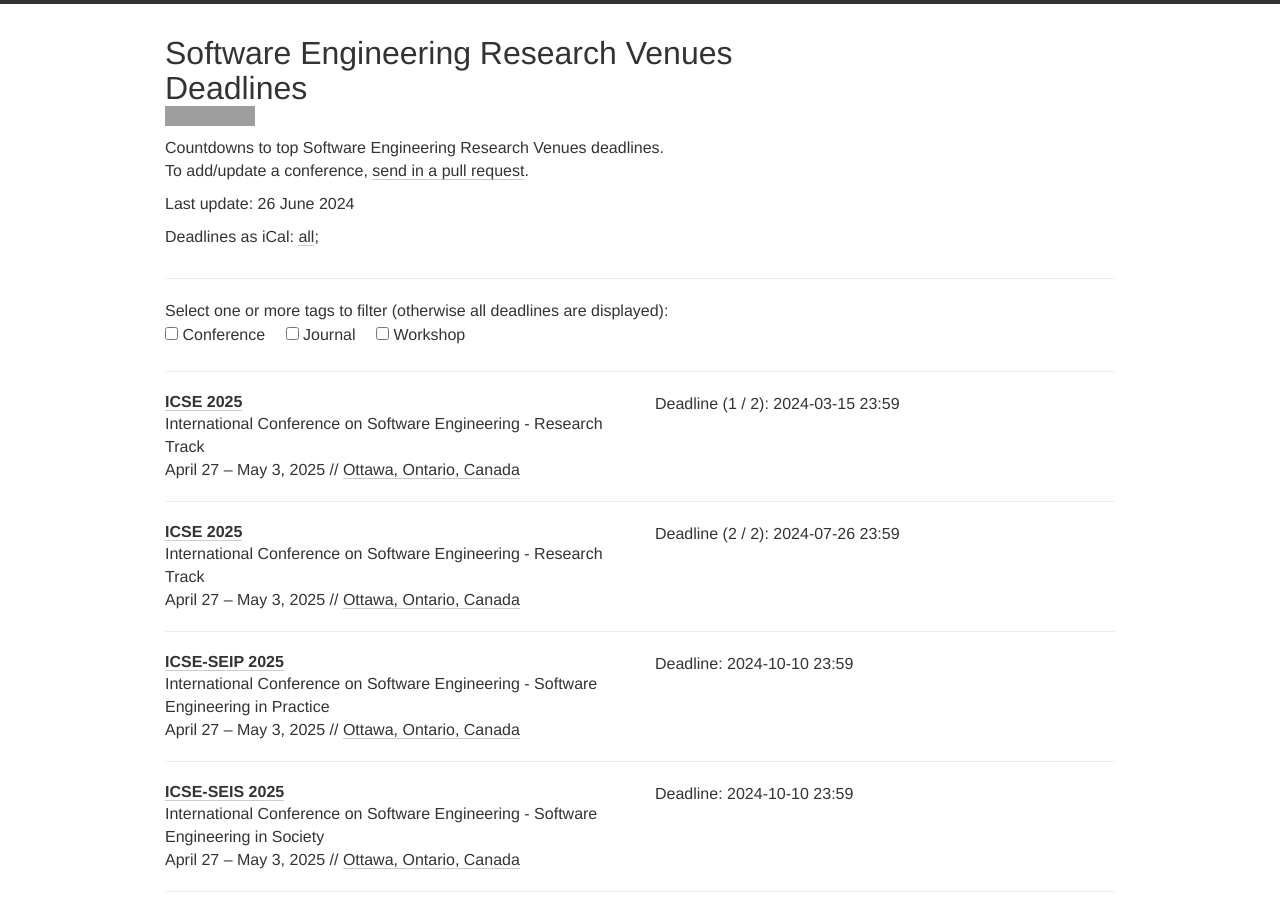
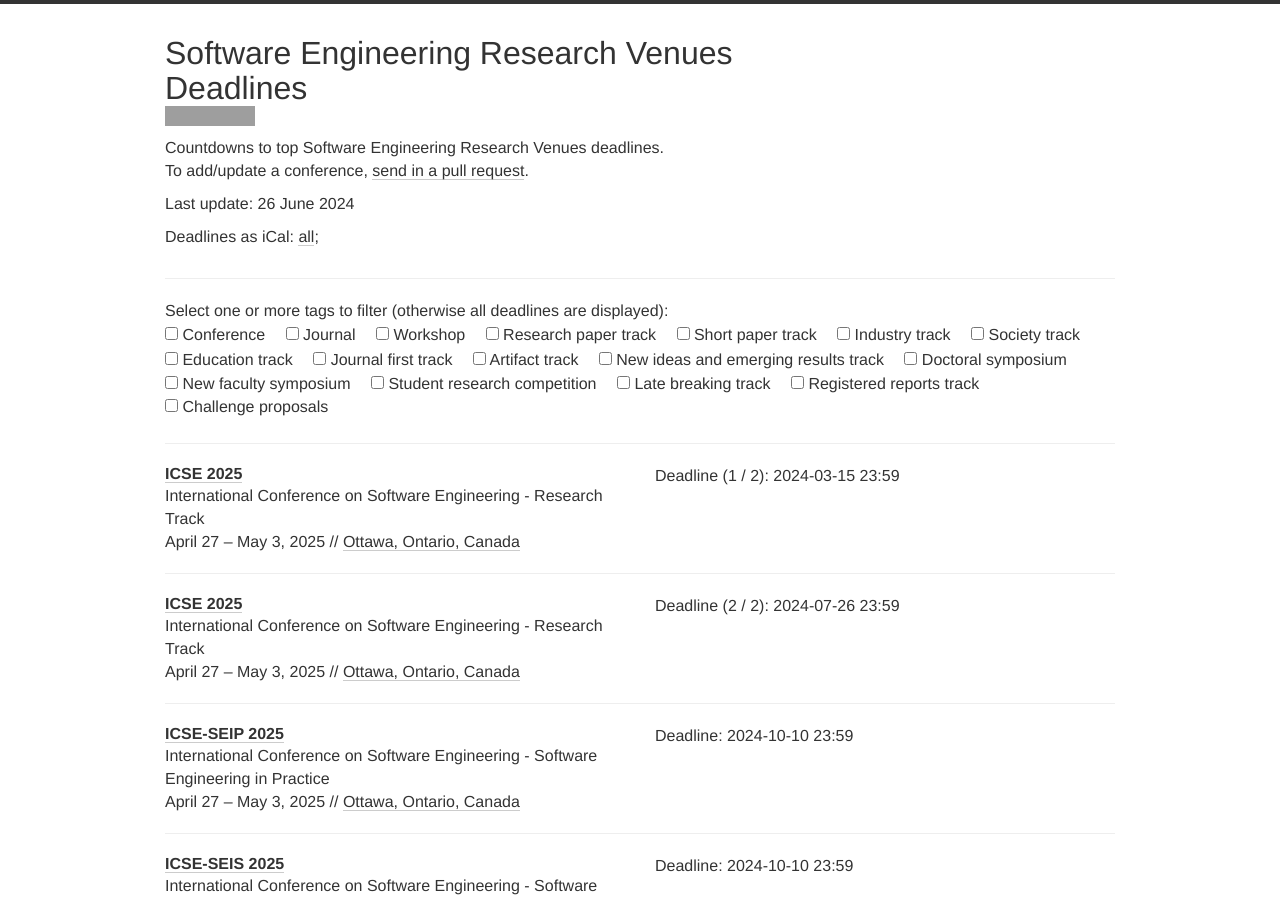
Before and after one commit to se-deadlines/se-deadlines.github.io, a Jekyll site: the page built from index.html, in a window 1280 px wide and 900 px high. Built offline with Jekyll 4.4.1, drawn with Linux system fonts in a browser that asks for light colours; nearby versions of some CDN libraries; grey boxes are pictures that could not be loaded.

Commit message:
Added explanation and new track tags

```diff
--- a/_data/types.yml
+++ b/_data/types.yml
@@ -1,7 +1,55 @@
 ---
+#Venue type
 - name: Conference
   tag: CO
+  type: venue
 - name: Journal
   tag: JO
+  type: venue
 - name: Workshop
   tag: WO
+  type: venue
+
+#Track types
+- name: Research paper track
+  tag: RPT
+  type: track
+- name: Short paper track
+  tag: SPT
+  type: track
+- name: Industry track
+  tag: INT
+  type: track
+- name: Society track
+  tag: SOT
+  type: track
+- name: Education track
+  tag: EDT
+  type: track
+- name: Journal first track
+  tag: JFT
+  type: track
+- name: Artifact track
+  tag: ART
+  type: track
+- name: New ideas and emerging results track
+  tag: NIER
+  type: track
+- name: Doctoral symposium
+  tag: DOS
+  type: track
+- name: New faculty symposium
+  tag: NFS
+  type: track
+- name: Student research competition
+  tag: SRC
+  type: track
+- name: Late breaking track
+  tag: LBT
+  type: track
+- name: Registered reports track
+  tag: RRT
+  type: track
+- name: Challenge proposals
+  tag: CAP
+  type: track
```
Also changed, not shown: README.md.
